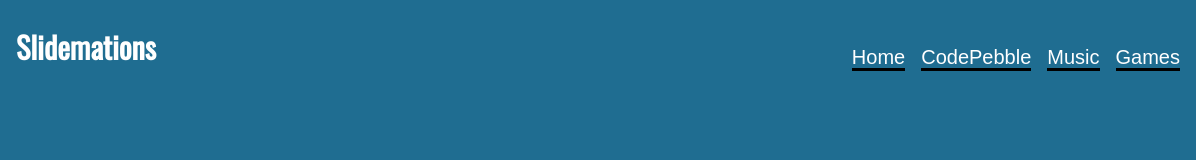
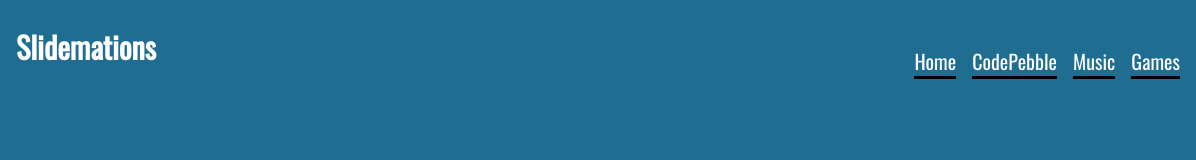
Before and after one commit to Jonster5/SMV2, a website: page public/index.html in a window 1280 px wide. Shown: the full height of the page, 84-1280 px from the left. Drawn offline with Linux system fonts and the light colour scheme.

Commit message:
Update styles.css

```diff
--- a/public/styles.css
+++ b/public/styles.css
@@ -25,7 +25,7 @@ nav {
   font-size: 20px;
   margin: 6px;
   text-decoration: none;
-  font-family: sans-serif;
+  font-family: Oswald;
   transition-duration: 0.2s;
   /*border: solid 1px black;*/
   border-bottom: solid 3px black;
```
